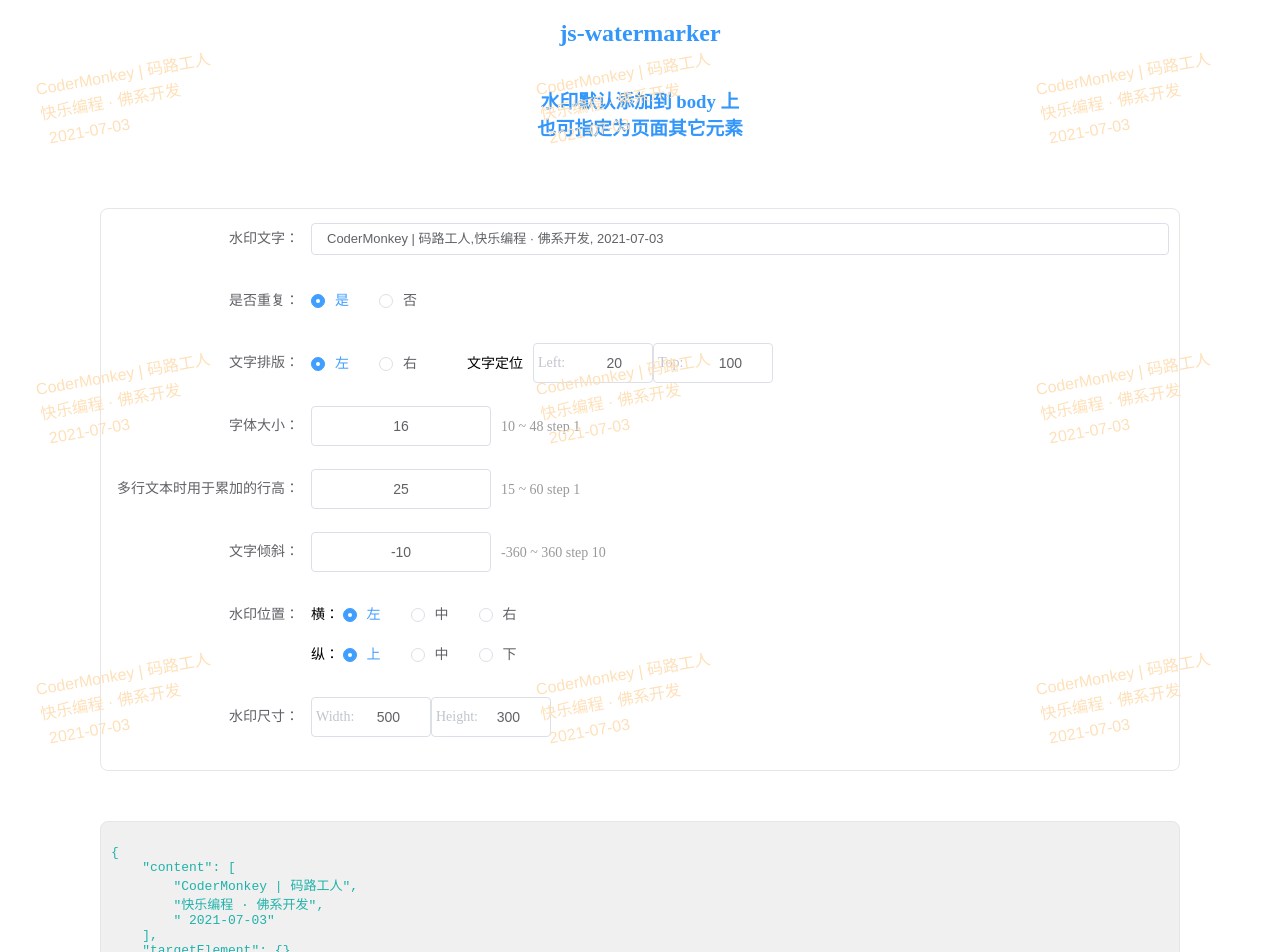
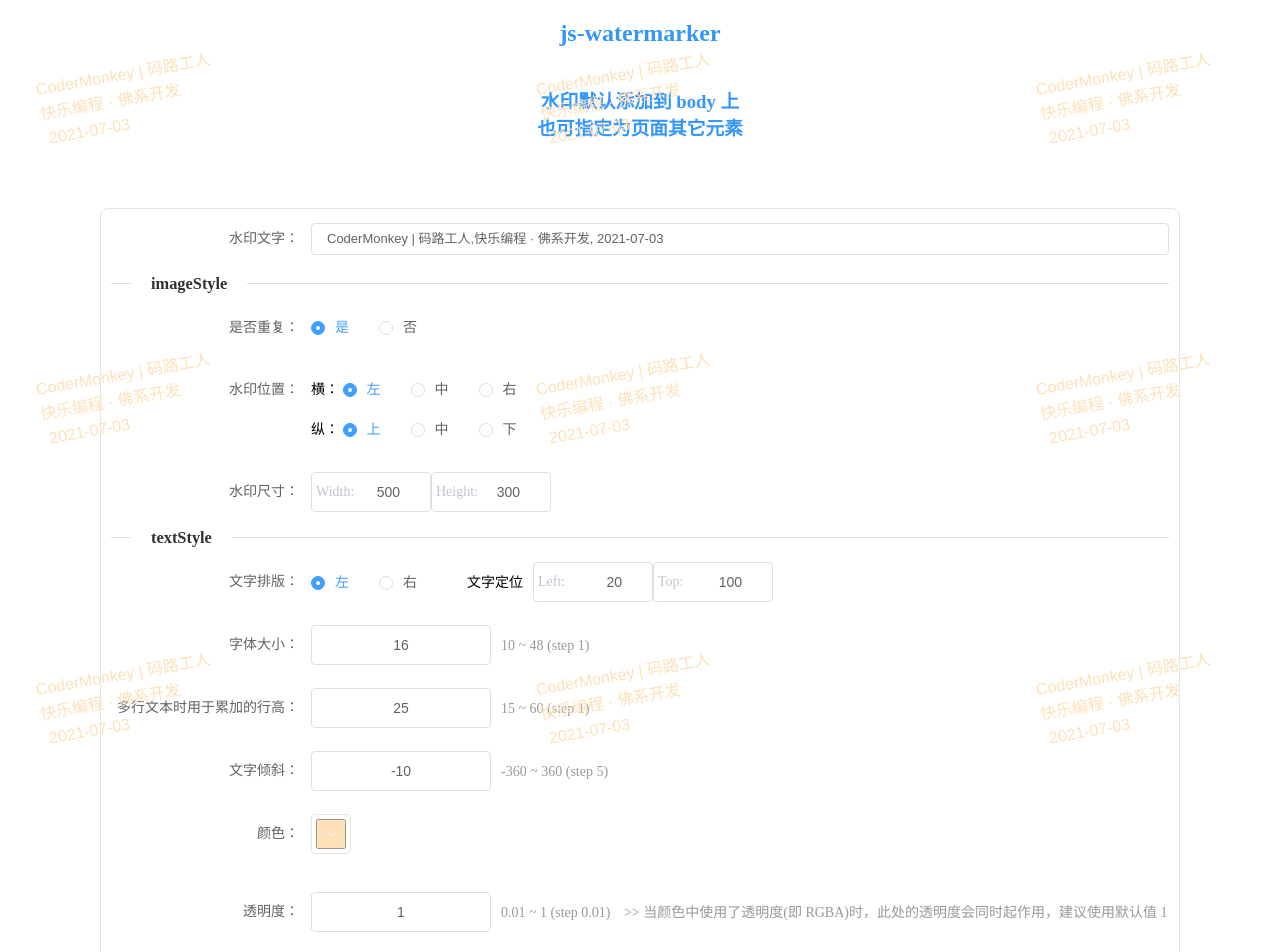
Before and after one commit to CoderMonkie/js-watermarker, a Vue app: page / in a window 1280 px wide. Shown: the top 952 px of the page. Built offline with nearby package versions, Linux system fonts and the light colour scheme.

Commit message:
doc: update DEMO
完善 demo

```diff
--- a/example/src/App.vue
+++ b/example/src/App.vue
@@ -26,6 +26,10 @@
           </el-input>
         </el-form-item>
 
+        <el-divider content-position="left">
+          <h3>imageStyle</h3>
+        </el-divider>
+
         <el-form-item label="是否重复">
           <el-radio-group
             v-model="formData.repeat"
@@ -35,83 +39,6 @@
             <el-radio label="repeat">是</el-radio>
             <el-radio label="no-repeat">否</el-radio>
           </el-radio-group>
-        </el-form-item>
-
-        <el-form-item label="文字排版">
-          <el-radio-group
-            border
-            v-model="formData.textAlign"
-            size="small"
-            @change="handleOptionsChange"
-          >
-            <el-radio label="left">左</el-radio>
-            <el-radio label="right">右</el-radio>
-          </el-radio-group>
-          <span style="margin-left: 50px">
-            <span style="margin-right: 10px">文字定位</span>
-            <span style="display: inline-block; width: 120px">
-              <el-input
-                v-model="formData.textLeft"
-                type="number"
-                :min="0"
-                :input-style="{ textAlign: 'right' }"
-                @change="handleOptionsChange"
-              >
-                <template v-slot:prefix> Left: </template>
-              </el-input>
-            </span>
-            <span style="display: inline-block; width: 120px">
-              <el-input
-                v-model="formData.textTop"
-                type="number"
-                :min="0"
-                :input-style="{ textAlign: 'right' }"
-                @change="handleOptionsChange"
-              >
-                <template v-slot:prefix> Top: </template>
-              </el-input>
-            </span>
-          </span>
-          <div></div>
-        </el-form-item>
-
-        <el-form-item label="字体大小">
-          <el-input-number
-            v-model="formData.fontSize"
-            :min="10"
-            :max="48"
-            :step="1"
-            step-strictly
-            :controls="false"
-            @change="handleOptionsChange"
-          ></el-input-number>
-          <span class="font-size-tip">10&nbsp;~&nbsp;48&nbsp;step 1</span>
-        </el-form-item>
-
-        <el-form-item label="多行文本时用于累加的行高">
-          <el-input-number
-            v-model="formData.lineHeight"
-            :min="15"
-            :max="60"
-            :step="1"
-            step-strictly
-            :controls="false"
-            @change="handleOptionsChange"
-          ></el-input-number>
-          <span class="font-size-tip">15&nbsp;~&nbsp;60&nbsp;step 1</span>
-        </el-form-item>
-
-        <el-form-item label="文字倾斜">
-          <el-input-number
-            v-model="formData.rotate"
-            :min="-360"
-            :max="360"
-            :step="5"
-            step-strictly
-            :controls="false"
-            @change="handleOptionsChange"
-          ></el-input-number>
-          <span class="rotate-tip">-360&nbsp;~&nbsp;360&nbsp;step 10</span>
         </el-form-item>
 
         <el-form-item label="水印位置">
@@ -165,10 +92,126 @@
             </el-input>
           </span>
         </el-form-item>
+
+        <el-divider content-position="left">
+          <h3>textStyle</h3>
+        </el-divider>
+
+        <el-form-item label="文字排版">
+          <el-radio-group
+            border
+            v-model="formData.textAlign"
+            size="small"
+            @change="handleOptionsChange"
+          >
+            <el-radio label="left">左</el-radio>
+            <el-radio label="right">右</el-radio>
+          </el-radio-group>
+          <span style="margin-left: 50px">
+            <span style="margin-right: 10px">文字定位</span>
+            <span style="display: inline-block; width: 120px">
+              <el-input
+                v-model="formData.textLeft"
+                type="number"
+                :min="0"
+                :input-style="{ textAlign: 'right' }"
+                @change="handleOptionsChange"
+              >
+                <template v-slot:prefix> Left: </template>
+              </el-input>
+            </span>
+            <span style="display: inline-block; width: 120px">
+              <el-input
+                v-model="formData.textTop"
+                type="number"
+                :min="0"
+                :input-style="{ textAlign: 'right' }"
+                @change="handleOptionsChange"
+              >
+                <template v-slot:prefix> Top: </template>
+              </el-input>
+            </span>
+          </span>
+          <div></div>
+        </el-form-item>
+
+        <el-form-item label="字体大小">
+          <el-input-number
+            v-model="formData.fontSize"
+            :min="10"
+            :max="48"
+            :step="1"
+            step-strictly
+            :controls="false"
+            @change="handleOptionsChange"
+          ></el-input-number>
+          <span class="form-item__tip font-size-tip"
+            >10&nbsp;~&nbsp;48&nbsp;(step 1)</span
+          >
+        </el-form-item>
+
+        <el-form-item label="多行文本时用于累加的行高">
+          <el-input-number
+            v-model="formData.lineHeight"
+            :min="15"
+            :max="60"
+            :step="1"
+            step-strictly
+            :controls="false"
+            @change="handleOptionsChange"
+          ></el-input-number>
+          <span class="form-item__tip font-size-tip"
+            >15&nbsp;~&nbsp;60&nbsp;(step 1)</span
+          >
+        </el-form-item>
+
+        <el-form-item label="文字倾斜">
+          <el-input-number
+            v-model="formData.rotate"
+            :min="-360"
+            :max="360"
+            :step="5"
+            step-strictly
+            :controls="false"
+            @change="handleOptionsChange"
+          ></el-input-number>
+          <span class="form-item__tip rotate-tip"
+            >-360&nbsp;~&nbsp;360&nbsp;(step 5)</span
+          >
+        </el-form-item>
+
+        <el-form-item label="颜色">
+          <el-color-picker
+            v-model="formData.textColor"
+            show-alpha
+            color-format="hex"
+            @change="handleOptionsChange"
+          ></el-color-picker>
+        </el-form-item>
+        <el-form-item label="透明度">
+          <el-input-number
+            v-model="formData.textOpacity"
+            :min="0.01"
+            :max="1"
+            :step="0.01"
+            step-strictly
+            :controls="false"
+            @change="handleOptionsChange"
+          ></el-input-number>
+          <span class="form-item__tip text-opacity-tip"
+            >0.01&nbsp;~&nbsp;1&nbsp;(step 0.01)</span
+          >
+          <span class="form-item__tip text-opacity-tip">
+            &gt;&gt;&nbsp;当颜色中使用了透明度(即
+            RGBA)时，此处的透明度会同时起作用，建议使用默认值 1</span
+          >
+        </el-form-item>
       </el-form>
     </section>
 
     <section class="page-section__setting-json">
+      生成的配置对象：
+      <hr />
       <pre
         >{{ JSON.stringify(computedOptions, null, 4) }}
       </pre>
@@ -203,6 +246,8 @@
         fontSize: 16,
         lineHeight: 25,
         rotate: -10,
+        textColor: "#fee0b9",
+        textOpacity: 1,
         // imageStyle
         repeat: "repeat",
         imagePositionX: "left",
@@ -226,10 +271,11 @@
             left: parseInt(state.formData.textLeft),
             top: parseInt(state.formData.textTop),
             rotate: state.formData.rotate,
-            color: "#fee0b9",
             align: state.formData.textAlign,
             fontSize: state.formData.fontSize,
             lineHeight: state.formData.lineHeight,
+            color: state.formData.textColor,
+            alpha: state.formData.textOpacity,
           },
           imageStyle: {
             /** 水印图片/canvas 的尺寸大小 */
@@ -282,8 +328,7 @@
   }
 
   .page-section__settings {
-    .font-size-tip,
-    .rotate-tip {
+    .form-item__tip {
       margin-left: 10px;
       color: #999999;
     }
```
